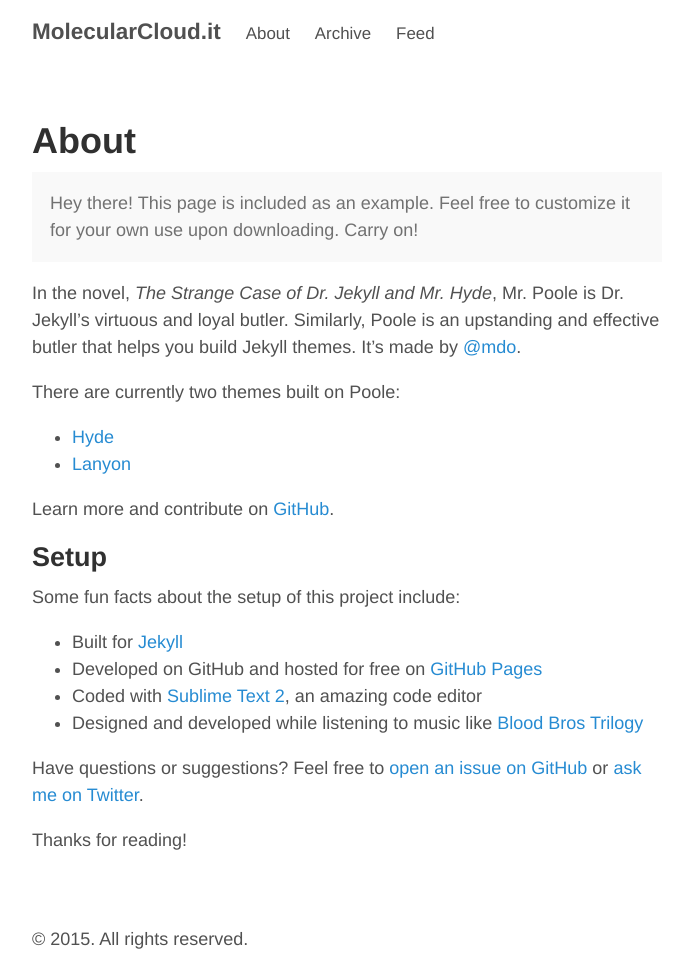
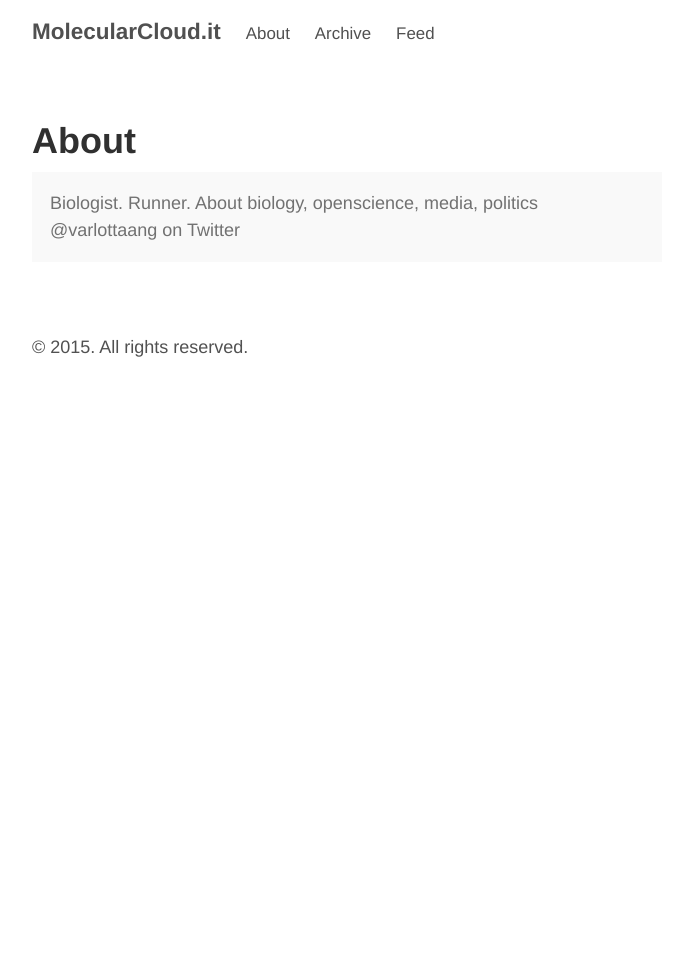
Before and after one commit to gitter-badger/varlottaang.github.io, a Jekyll site: the page built from about.md, in a window 1280 px wide. Shown: the whole page, without its empty margins (293-983 px from the left). Built offline with Jekyll 4.4.1, drawn with Linux system fonts in a browser that asks for light colours; after the commit the page ends 900 px from its top, so only the background shows below that.

Commit message:
Update about.md

```diff
--- a/about.md
+++ b/about.md
@@ -4,27 +4,7 @@ title: About
 ---
 
 <p class="message">
-  Hey there! This page is included as an example. Feel free to customize it for your own use upon downloading. Carry on!
+Biologist. Runner.
+About biology, openscience, media, politics
+@varlottaang on Twitter
 </p>
-
-In the novel, *The Strange Case of Dr. Jekyll and Mr. Hyde*, Mr. Poole is Dr. Jekyll's virtuous and loyal butler. Similarly, Poole is an upstanding and effective butler that helps you build Jekyll themes. It's made by [@mdo](https://twitter.com/mdo).
-
-There are currently two themes built on Poole:
-
-* [Hyde](http://hyde.getpoole.com)
-* [Lanyon](http://lanyon.getpoole.com)
-
-Learn more and contribute on [GitHub](https://github.com/poole).
-
-## Setup
-
-Some fun facts about the setup of this project include:
-
-* Built for [Jekyll](http://jekyllrb.com)
-* Developed on GitHub and hosted for free on [GitHub Pages](https://pages.github.com)
-* Coded with [Sublime Text 2](http://sublimetext.com), an amazing code editor
-* Designed and developed while listening to music like [Blood Bros Trilogy](https://soundcloud.com/maddecent/sets/blood-bros-series)
-
-Have questions or suggestions? Feel free to [open an issue on GitHub](https://github.com/poole/poole/issues/new) or [ask me on Twitter](https://twitter.com/mdo).
-
-Thanks for reading!
```
